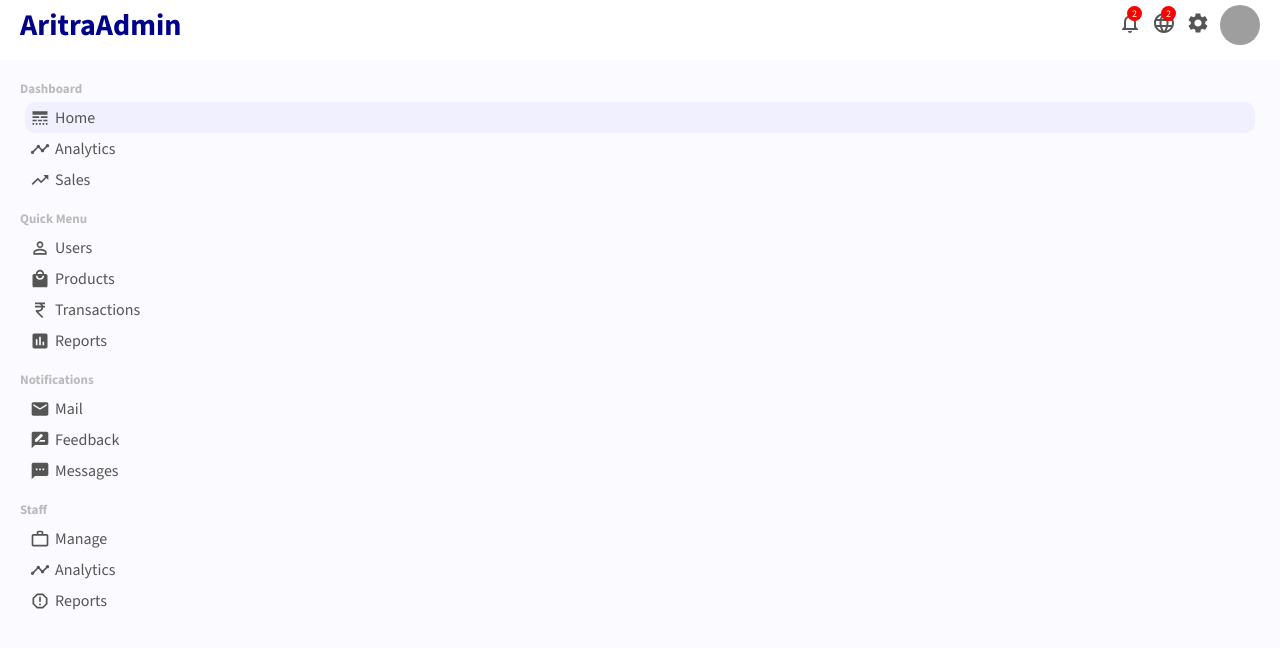
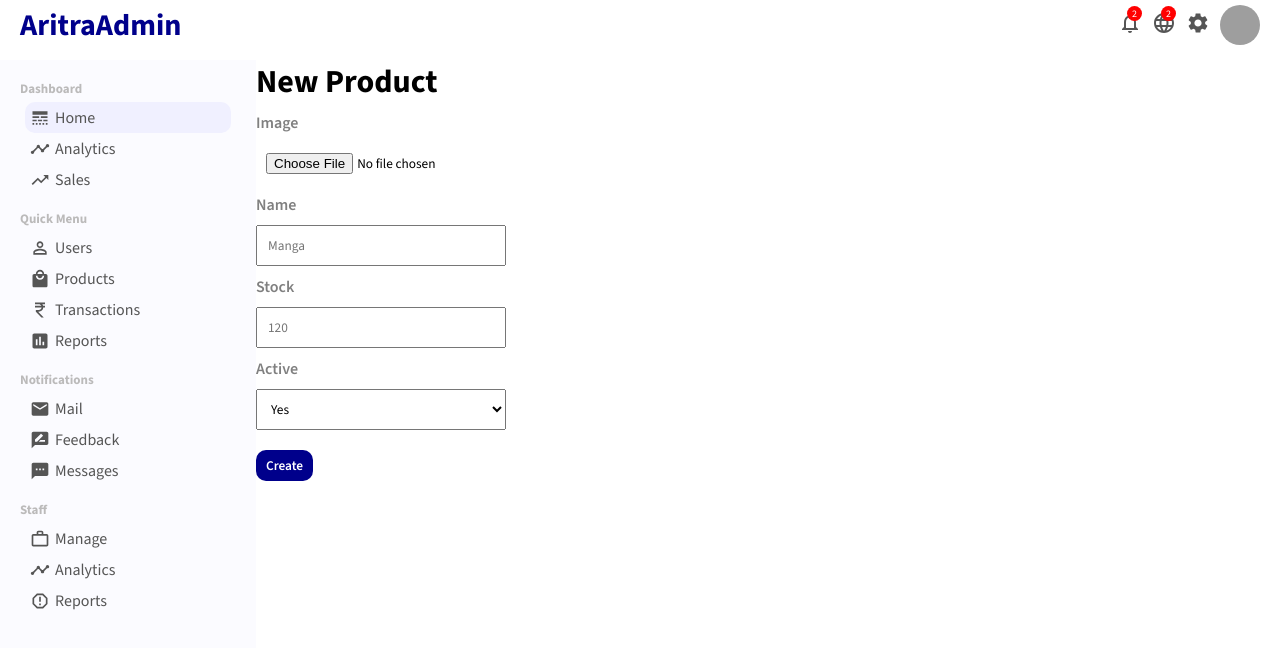
Before and after one commit to AritraChatterjee22/AdminPage, a React (Create React App) app: page /newProduct in a window 1280 px wide. Shown: the top 648 px of the page. Built offline with nearby package versions, Linux system fonts and the light colour scheme; grey boxes are pictures that could not be loaded.

Commit message:
New Product

```diff
--- a/src/App.js
+++ b/src/App.js
@@ -8,6 +8,7 @@
 import NewUser from "./pages/newUser/NewUser";
 import ProductList from "./pages/productList/ProductList";
 import Product from "./pages/product/Product";
+import NewProduct from "./pages/newProduct/NewProduct";
 
 
 function App() {
@@ -23,7 +24,7 @@
           <Route path="/newUser" element=<NewUser/> />
           <Route path="/products" element=<ProductList/> />
           <Route path="/product/:productsId" element=<Product/> />
-          <Route path="/newProducts" element=<NewUser/> />
+          <Route path="/newProduct" element=<NewProduct/> />
         </Routes>
       </div>
     </Router>
--- /dev/null
+++ b/src/pages/newProduct/NewProduct.jsx
@@ -0,0 +1,34 @@
+import React from 'react'
+import "./newProduct.css"
+
+function NewProduct() {
+  return (
+    <div className='newProduct'>
+      <h1 className="addProductTitle">New Product</h1>
+      <form className="addProductForm">
+        <div className="addProductItem">
+          <label>Image</label>
+          <input type="file" id="file" />
+        </div>
+        <div className="addProductItem">
+          <label>Name</label>
+          <input type="text" placeholder="Manga" />
+        </div>
+        <div className="addProductItem">
+          <label>Stock</label>
+          <input type="text" placeholder="120" />
+        </div>
+        <div className="addProductItem">
+          <label>Active</label>
+          <select name="active" id="active">
+            <option value="yes">Yes</option>
+            <option value="no">No</option>
+          </select>
+        </div>
+        <button className="addProductButton">Create</button>
+      </form>
+    </div>
+  )
+}
+
+export default NewProduct
--- /dev/null
+++ b/src/pages/newProduct/newProduct.css
@@ -0,0 +1,39 @@
+.newProduct{
+  flex: 4;
+}
+
+.addProductForm {
+  margin-top: 10px;
+}
+
+.addProductItem {
+  width: 250px;
+  display: flex;
+  flex-direction: column;
+  margin-bottom: 10px;
+}
+
+.addProductItem > label {
+  color: gray;
+  font-weight: 600;
+  margin-bottom: 10px;
+}
+
+.addProductItem > input {
+  padding: 10px;
+}
+
+.addProductItem > select {
+  padding: 10px;
+}
+
+.addProductButton {
+  margin-top: 10px;
+  padding: 7px 10px;
+  border: none;
+  border-radius: 10px;
+  background-color: darkblue;
+  color: white;
+  font-weight: 600;
+  cursor: pointer;
+}
--- a/src/pages/product/product.css
+++ b/src/pages/product/product.css
@@ -123,4 +123,9 @@
 .productButton{
   border: none;
   padding: 5px;
+  border-radius: 5px;
+  background-color: darkblue;
+  color: white;
+  font-weight: 600;
+  cursor: pointer;
 }
```
